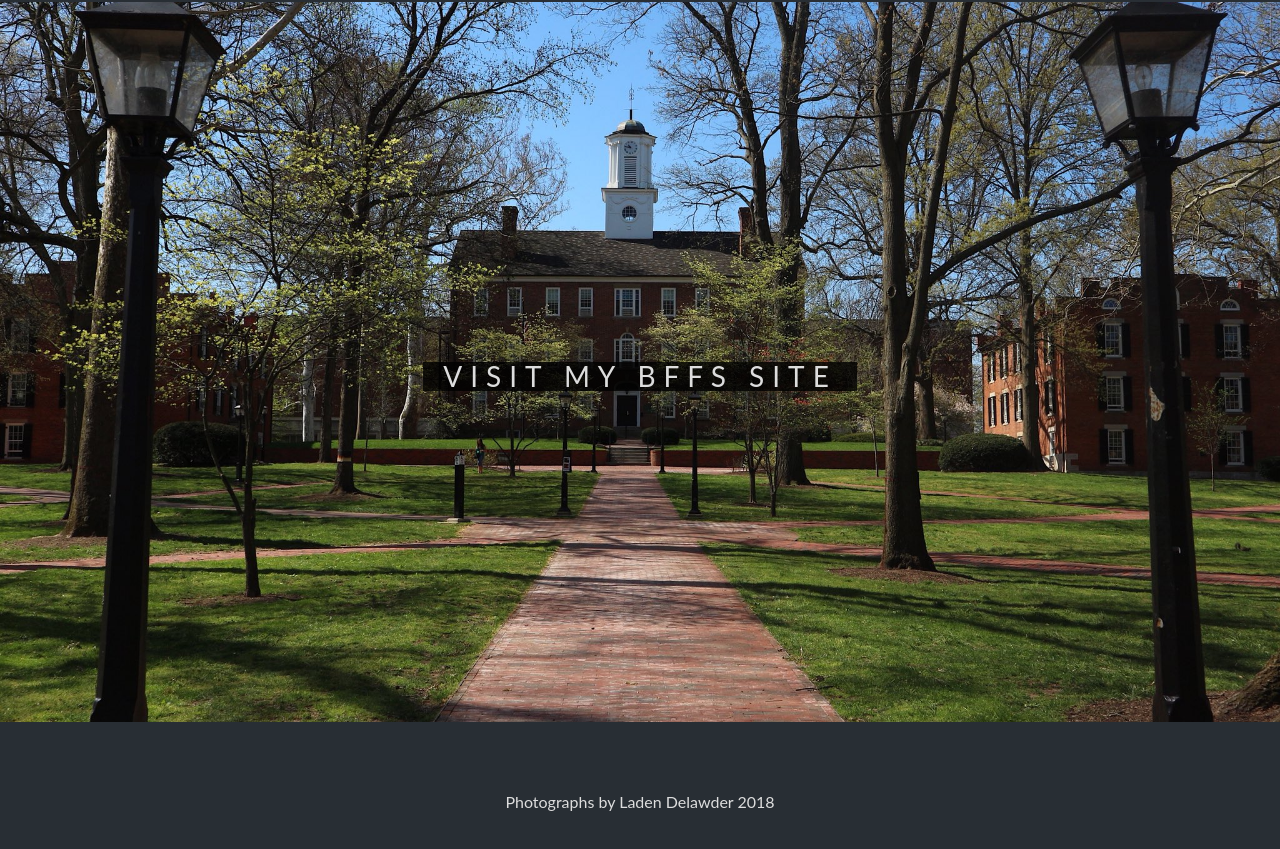
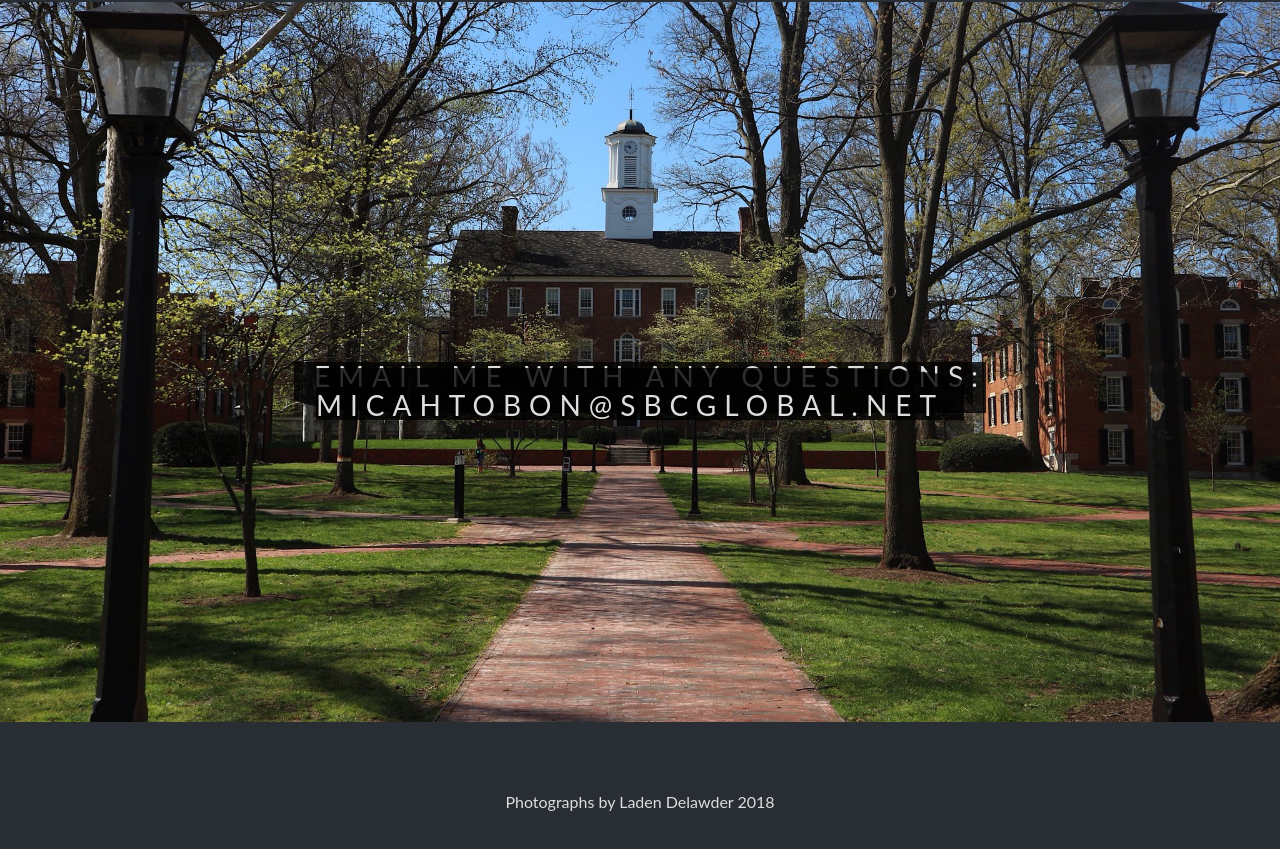
Before and after one commit to Micah-Tobon/personalwebsite, a plain HTML site: page index.html in a window 1280 px wide. Shown: the part 2833-3682 px from the top of the page. Drawn offline with Linux system fonts and the light colour scheme.

Commit message:
updates to look

```diff
--- a/index.html
+++ b/index.html
@@ -69,13 +69,11 @@
   </section>
 
   <div class="bg4">
-    <a href="https://jonhuber.us" target="_blank">
       <div class="label">
         <span class="border">
-          VISIT MY BFFS SITE
+          Email me with any questions: micahtobon@sbcglobal.net
         </span>
       </div>
-    </a>
   </div>
 
   <section class="section">
```
Also changed, not shown: 1 other file.
